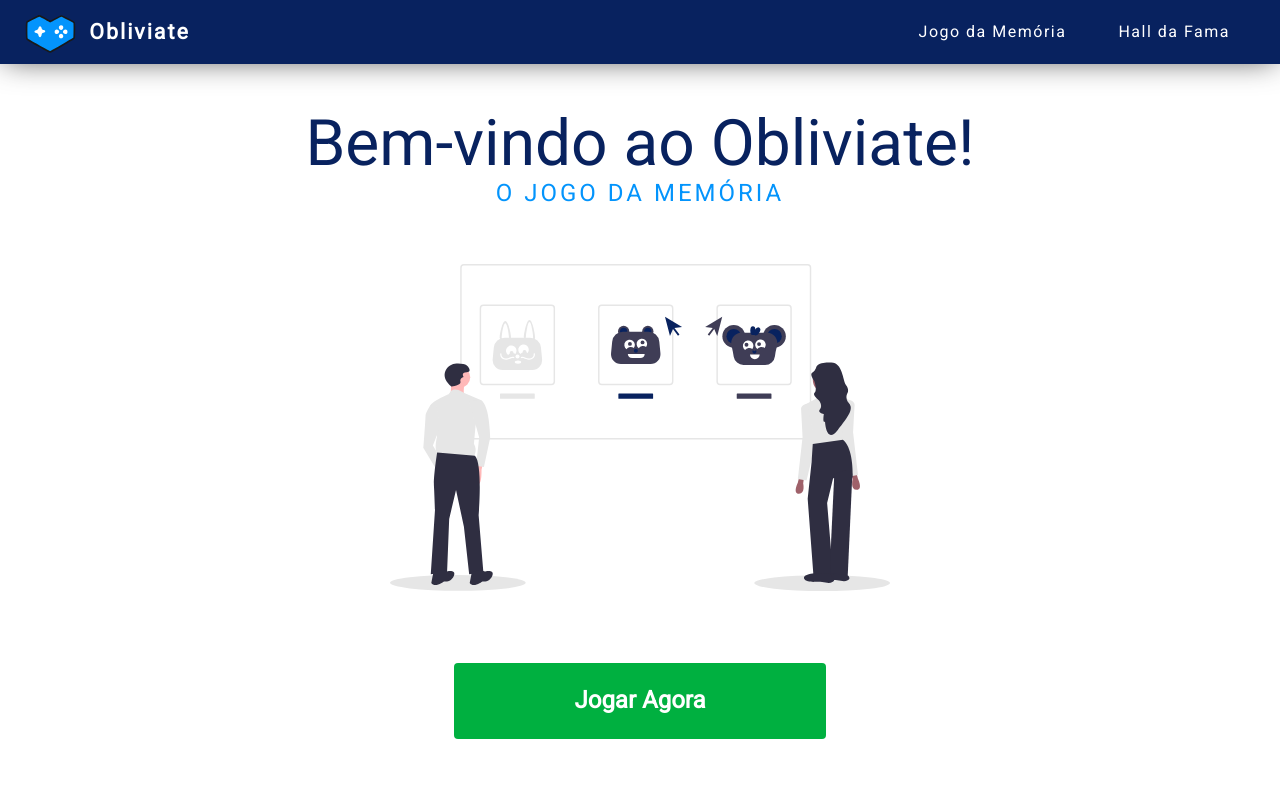
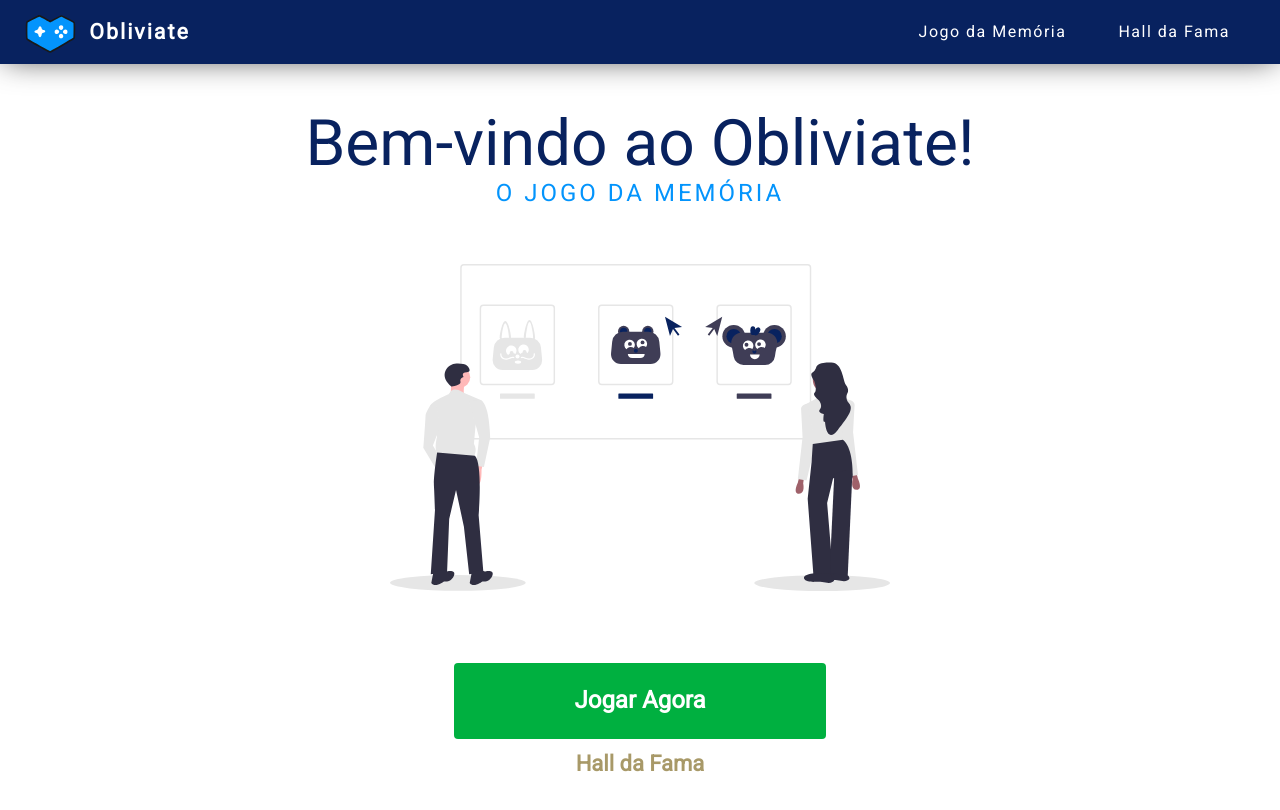
Before and after one commit to victordias/memory-game, a Vue app: page / in a window 1280 px wide. Shown: the top 810 px of the page. Built offline with nearby package versions, Linux system fonts and the light colour scheme.

Commit message:
fix home page aligments

```diff
--- a/public/index.html
+++ b/public/index.html
@@ -15,7 +15,7 @@
     <link rel="manifest" href="<%= BASE_URL %>site.webmanifest">
     <link rel="mask-icon" href="<%= BASE_URL %>safari-pinned-tab.svg" color="#5bbad5">
     <meta name="msapplication-TileColor" content="#ffffff">
-    <meta name="theme-color" content="#ffffff">
+    <meta name="theme-color" content="#08225f">
   </head>
   <body>
     <noscript>
--- a/src/assets/scss/_variables.scss
+++ b/src/assets/scss/_variables.scss
@@ -6,6 +6,7 @@ $colors: (
   "white": #ffffff,
   "grey": #404040,
   "error": #f44336,
+  "accent": #a89968,
 );
 
 // breakpoints
--- a/src/layouts/components/Navbar.vue
+++ b/src/layouts/components/Navbar.vue
@@ -86,6 +86,9 @@ export default {
     }
 
     &__links {
+      @include xsOnly {
+        display: none;
+      }
       margin-left: auto;
       ul {
         list-style: none;
--- a/src/views/game/Ranking.vue
+++ b/src/views/game/Ranking.vue
@@ -102,7 +102,7 @@ export default {
 
       @for $i from 1 through 3 {
         &:nth-child(#{$i}) {
-          background-color: lighten(#a89968, $i * 10%);
+          background-color: lighten(colors('accent'), $i * 10%);
           span {
             color: colors('primary');
             font-weight: bold;
--- a/src/views/home/Index.vue
+++ b/src/views/home/Index.vue
@@ -1,4 +1,5 @@
 <template>
+<section>
   <div class="text-center presentation">
     <h1 class="presentation__title">
       Bem-vindo ao Obliviate!
@@ -19,6 +20,12 @@
       </router-link>
     </div>
   </div>
+  <div class="text-center">
+    <router-link :to="{ name: 'game.ranking' }" class="ranking-link">
+      Hall da Fama
+    </router-link>
+  </div>
+</section>
 </template>
 
 <script>
@@ -58,12 +65,15 @@ export default {
       text-decoration: none;
       border-radius: rem(4px);
       display: block;
-      max-width: 300px;
-      min-width: 300px;
+
+      @include smAndUp {
+        max-width: 300px;
+        min-width: 300px;
+      }
 
       &:hover {
         $color: colors('success');
-        background: lighten($color, 10%);
+        background: lighten($color, 2%);
       }
 
       &-container {
@@ -73,11 +83,22 @@ export default {
     }
 
     &__image {
-      padding: rem(32px);
       width: 100%;
       height: auto;
       max-width: rem(500px);
       margin-bottom: rem(36px);
+
+      @include lgAndUp {
+        padding: rem(32px);
+      }
     }
   }
+  .ranking-link {
+    margin-top: rem(24px);
+    padding: rem(16px);
+    text-decoration: none;
+    color: colors('accent');
+    font-weight: bold;
+    font-size: rem(22px);
+  }
 </style>
```
